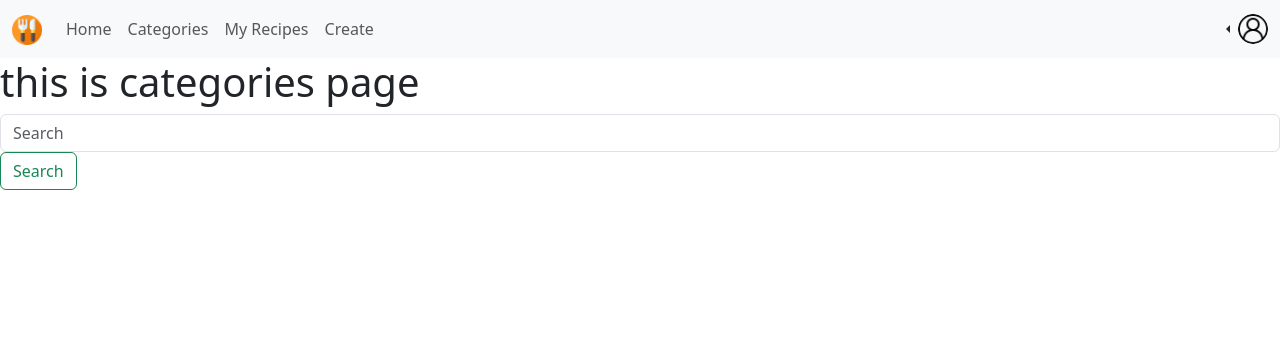
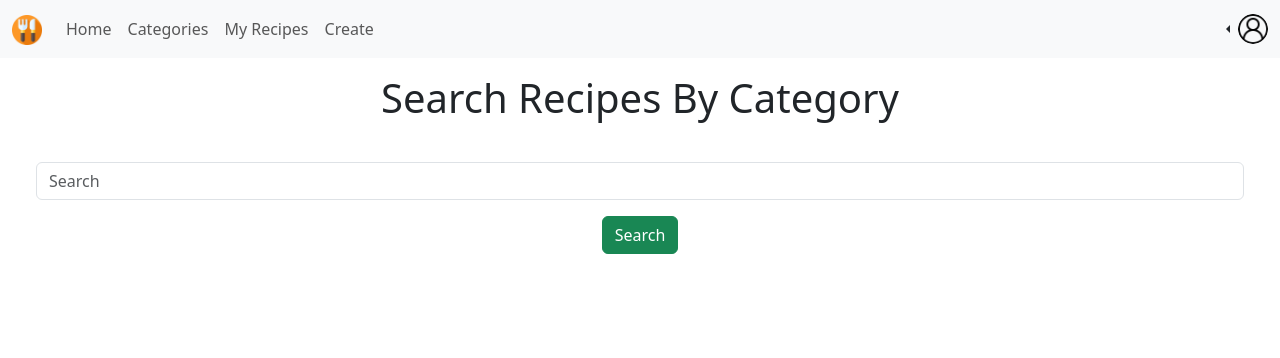
Before and after one commit to Weber-Cooper-Maitoza/social-savoring, a Django app: page /social/categories/1 in a window 1280 px wide. Shown: the top 358 px of the page. Run offline with Django 5.2, Linux system fonts and the light colour scheme; a user stored in the database is signed in; data comes from the database, SQL or seed files in the repository; both versions use the stored data as it was after the commit.

Commit message:
got search to work

```diff
--- a/socialSavoring/profiles/templates/profiles/register.html
+++ b/socialSavoring/profiles/templates/profiles/register.html
@@ -30,7 +30,7 @@
             <form method="POST">
       <!-- 'first_name', 'last_name', 'username', 'email', 'password1', 'password2' -->
               {%csrf_token%}
-              <!-- {{form}} -->
+              {{form}}
 
               <div class="py-3">
                 <button class="btn btn-info" type="submit">Sign Up</button>
--- a/socialSavoring/socialMedia/templates/socialMedia/categories.html
+++ b/socialSavoring/socialMedia/templates/socialMedia/categories.html
@@ -1,8 +1,86 @@
 {% extends './baseNav.html' %}
 {% block body %}
-  <h1>this is categories page</h1>
-  <form class="form-inline">
-    <input class="form-control mr-sm-2" type="search" placeholder="Search" aria-label="Search">
-    <button class="btn btn-outline-success my-2 my-sm-0" type="submit">Search</button>
-  </form>
+  <h1 class="py-3 text-center">Search Recipes By Category</h1>
+  <div class="col px-5">
+    <form action="{% url 'socialMedia:categories' user.pk %}" method="POST" class="form-inline">
+      {% csrf_token %}
+      <div class="row py-3">
+        <input class="form-control mr-sm-2" type="text" placeholder="Search" aria-label="Search" id="category_search" name="category_search">
+      </div>
+      <div class="d-flex justify-content-center">
+        <button class="btn btn-success my-2 my-sm-0" type="submit">Search</button>
+      </div>
+    </form>
+    <div class="row py-3">
+      {% if recipe_category_list %}
+      <div class="col px-5">
+        {% for recipe in recipe_category_list %}
+          <div class="row px-5">
+            <div class="card">
+              <div class="col">
+                <h1 class="text-center">{{ recipe.recipe_name }}</h1>
+              </div>
+              <div class="row">
+                <div class="row d-flex justify-content-center p-3">
+                  <img src="{{ recipe.recipe_image.url }}" style="max-width: 700px;" alt="{{ recipe.recipe_name }}">
+                </div>
+                <div class="row">
+                  <div class="col">
+                    <p>Oven Temp: {{recipe.oven_temp}}&deg; F</p>
+                  </div>
+                  <div class="col">
+                      <p>Serving Size: {{recipe.serving_size}}</p>
+                  </div>
+                  <div class="col">
+                    <p>Category: {{recipe.recipe_category}} </p>
+                  </div>
+                  <div class="col">
+                    <p>Tags: {{recipe.recipe_tags}} </p>
+                  </div>
+                </div>
+                <div class="row">
+                  <h4>Instructions:</h4>
+                  <p>{{recipe.recipe_instructions}} </p>
+                </div>
+                <div class="card-footer d-flex">
+                  <div class="col">
+                    <small class="text-muted">Likes: {{recipe.likes}}</small>
+                  </div>
+                  <div class="col">
+                    <small class="text-muted">Creator: {{recipe.creator}}</small>
+                  </div>
+                </div>
+              </div>
+            </div>
+          </div>
+        {% endfor %}
+        </div>
+        <footer class="d-flex justify-content-center">
+          <nav aria-label="Page navigation example">
+            <ul class="pagination">
+              {% if recipe_list.has_previous %}
+              <li class="page-item"><a class="page-link" href="?page={{recipe_category_list.previous_page_number}}">Previous</a></li>
+              {% endif %}
+              {% if recipe_list.has_has_next %}
+              <li class="page-item"><a class="page-link" href="?page={{recipe_category_list.next_page_number}}">Next</a></li>
+              {% endif %}
+            </ul>
+          </nav>
+        </footer>
+      {% endif %}
+    </div>
+  </div>
+
+  <!-- <footer class="d-flex justify-content-center">
+    <nav aria-label="Page navigation example">
+      <ul class="pagination">
+        {% if recipe_list.has_previous %}
+        <li class="page-item"><a class="page-link" href="?page={{recipe_list.previous_page_number}}">Previous</a></li>
+        {% endif %}
+        {% if recipe_list.has_has_next %}
+        <li class="page-item"><a class="page-link" href="?page={{recipe_list.next_page_number}}">Next</a></li>
+        {% endif %}
+      </ul>
+    </nav>
+  </footer> -->
 {% endblock %}
--- a/socialSavoring/socialMedia/views.py
+++ b/socialSavoring/socialMedia/views.py
@@ -22,6 +22,13 @@ def feed(request, id):
 @login_required
 def categories(request, id):
   profile = Profile.objects.get(user=User.objects.get(id=id))
-  category = request.POST.get('category')
-  recipe_category_list = Recipe.objects.filter(recipe_category=category)
+  if request.method == 'POST':
+    category = request.POST.get('category_search', '')
+    print(category)
+    recipe_category_list = Recipe.objects.filter(recipe_category=category)
+    paginator = Paginator(recipe_category_list, 3)
+    page = request.GET.get('page')
+    recipe_category_list = paginator.get_page(page)
+  else:
+   recipe_category_list = None
   return render(request, 'socialMedia/categories.html', {'recipe_category_list': recipe_category_list, 'profile': profile})
```
Also changed, not shown: socialSavoring/db.sqlite3.
